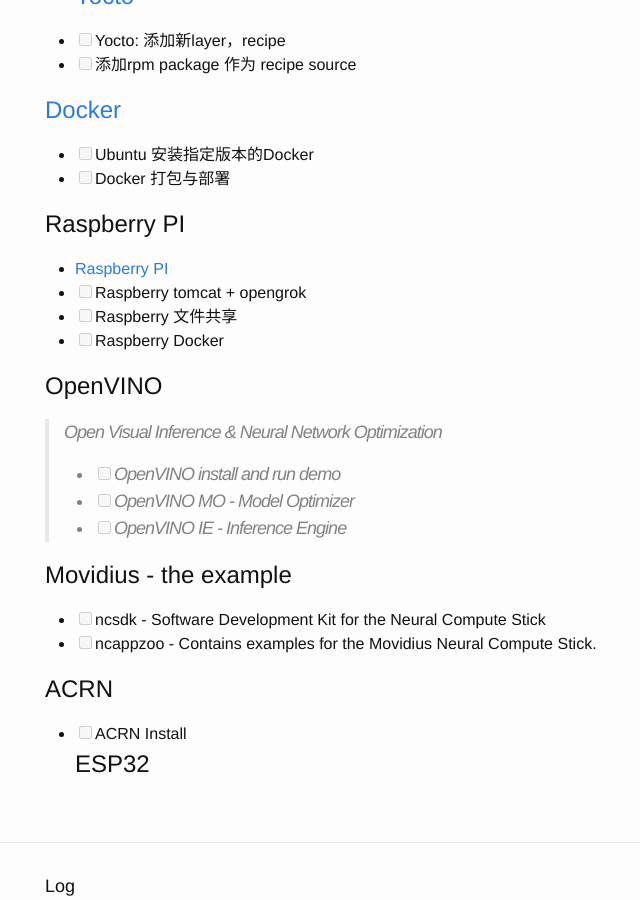
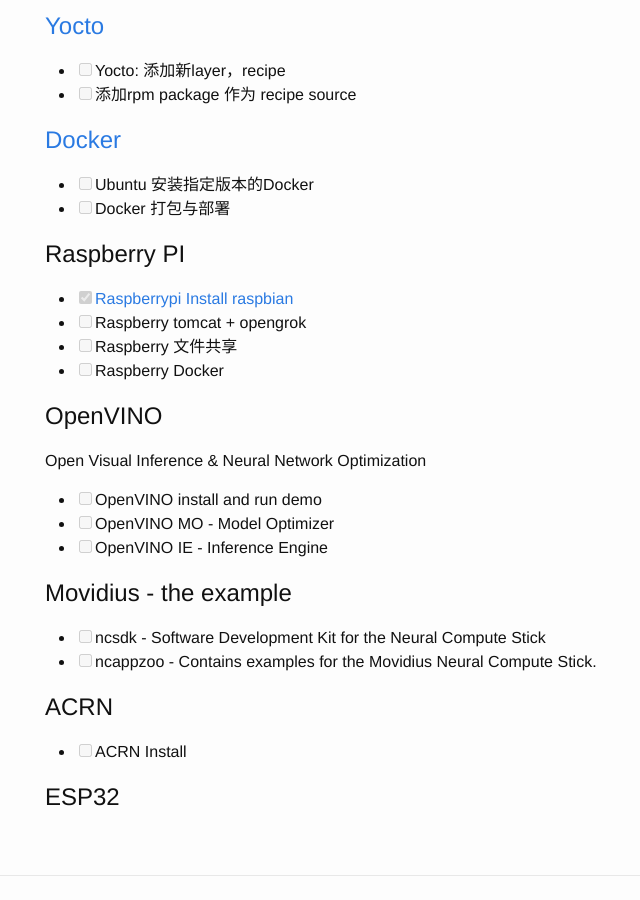
Before and after one commit to junxnone/tio, a Jekyll site: the page built from _posts/2017-02-18-Wiki.markdown, in a window 1280 px wide and 900 px high, scrolled down 435 px. Shown: the whole window, without its empty margins (225-865 px from the left). Built offline with Jekyll 4.4.1, drawn with Linux system fonts in a browser that asks for light colours; our own code applies the rules of GitHub Pages for plain Markdown files.

Commit message:
Update 2017-02-18-Wiki.markdown

```diff
--- a/_posts/2017-02-18-Wiki.markdown
+++ b/_posts/2017-02-18-Wiki.markdown
@@ -3,8 +3,10 @@
 # KVM
 - [ ] Ubuntu 安装使用
 - [ ] Passtough 网卡，USB,显卡
+
 # Linux RT Performance
 - [ ] Test Tools : cycletest
+
 # [Yocto](https://github.com/junxnone/yocto4intel-corei7-64/wiki)
 - [ ] Yocto: 添加新layer，recipe
 - [ ] 添加rpm package 作为 recipe source
@@ -14,13 +16,14 @@
 - [ ] Docker 打包与部署
 
 # Raspberry PI
-- [Raspberry PI](https://github.com/junxnone/junxnone.github.io/wiki/Raspberrypi-Install-raspbian)
+- [x] [Raspberrypi Install raspbian](https://github.com/junxnone/junxnone.github.io/wiki/Raspberrypi-Install-raspbian)
 - [ ] Raspberry tomcat + opengrok
 - [ ] Raspberry 文件共享
 - [ ] Raspberry Docker
 
 # OpenVINO
-> Open Visual Inference & Neural Network Optimization
+ Open Visual Inference & Neural Network Optimization
+
 - [ ] OpenVINO install and run demo
 - [ ] OpenVINO MO - Model Optimizer
 - [ ] OpenVINO IE - Inference Engine
@@ -31,4 +34,5 @@
 
 # ACRN
 - [ ] ACRN Install
+
 # ESP32
```
